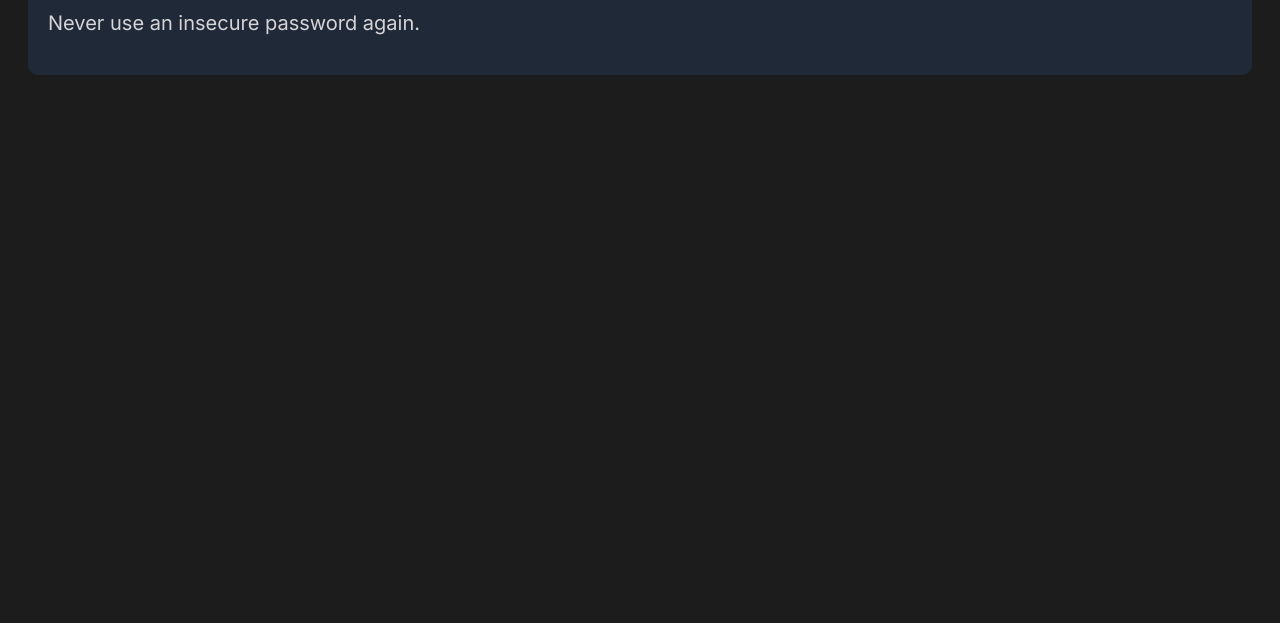
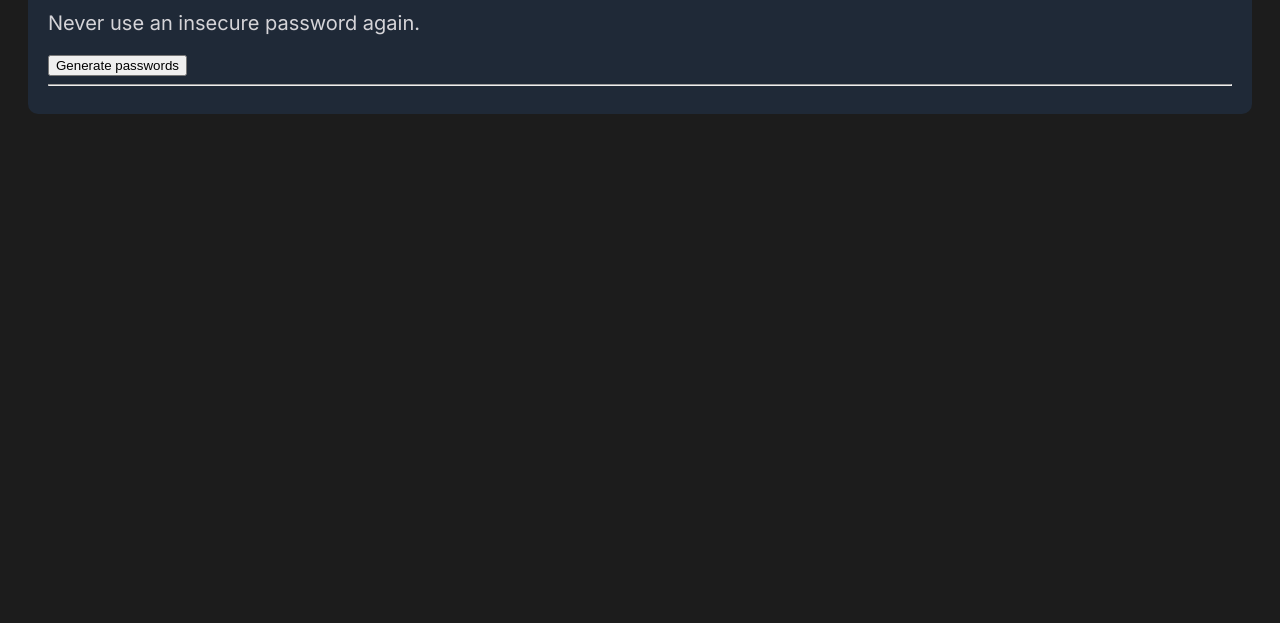
Before and after one commit to mandelbrojt/password-generator, a plain HTML site: page index.html in a window 1280 px wide. Shown: the part 177-800 px from the top of the page. Drawn offline with Linux system fonts and the light colour scheme.

Commit message:
Added elements: horizontal line

```diff
--- a/index.html
+++ b/index.html
@@ -14,6 +14,8 @@
     <div class="password-card">
         <h1 id="main-title">Generate a <br><span class="green-accent">random password</span></h1>
         <p id="slogan">Never use an insecure password again.</p>
+        <button id="password-btn">Generate passwords</button>
+        <hr>
     </div>
 </body>
 </html>
```
